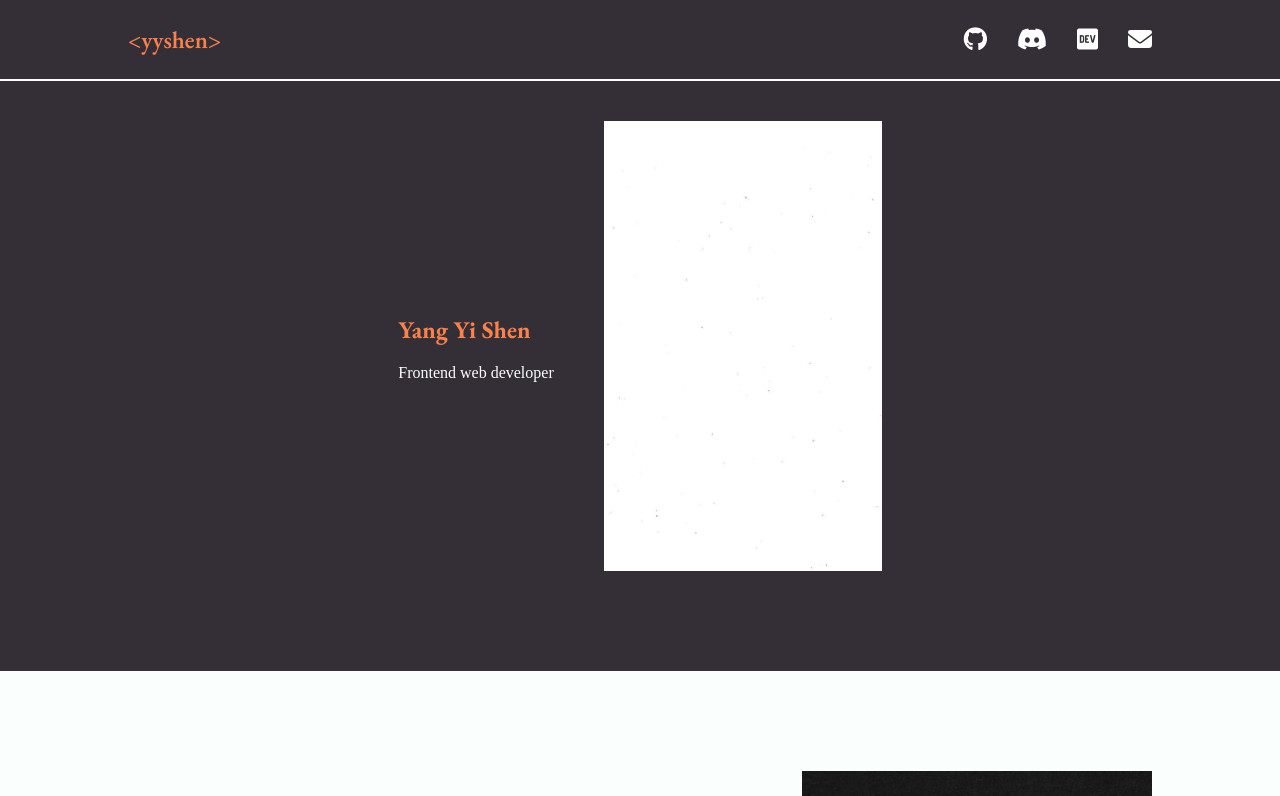
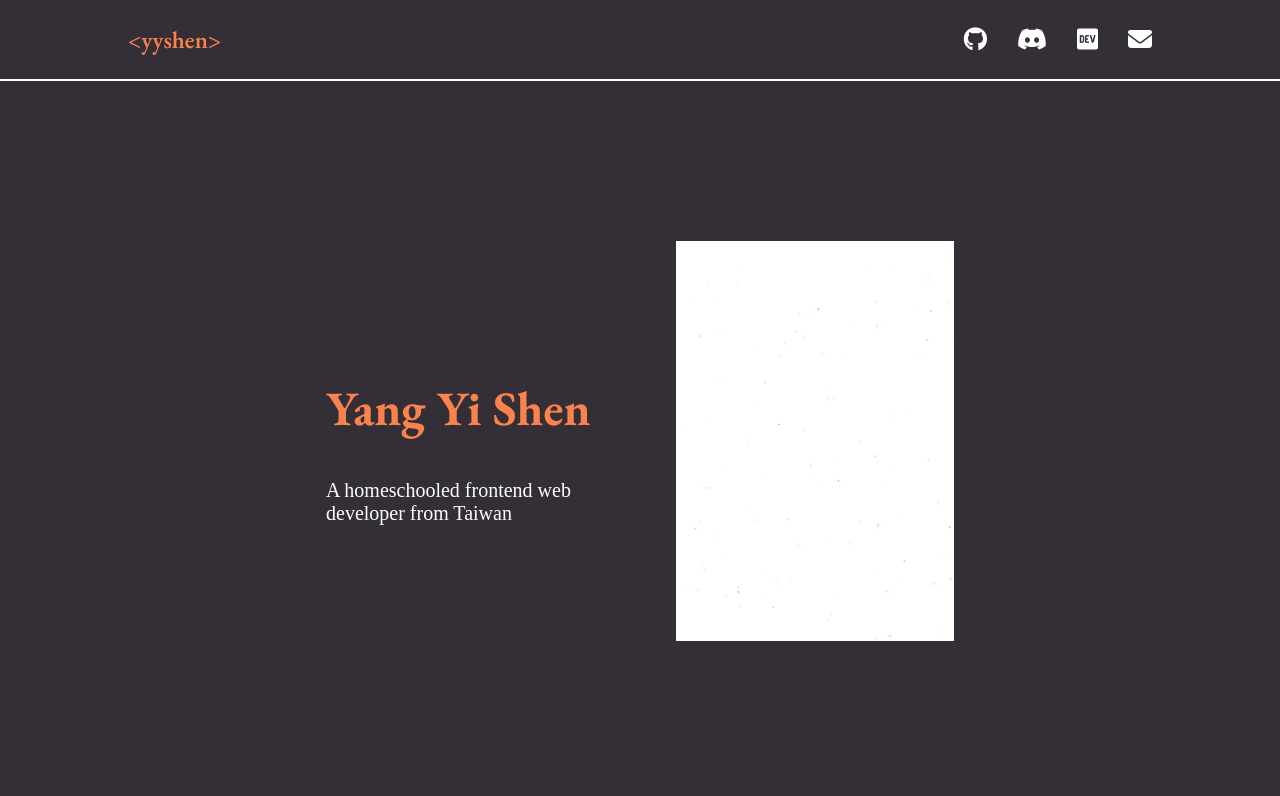
Before and after one commit to Yang-Yi-Shen/personal-website, a Vue app: page / in a window 1280 px wide. Shown: the top 796 px of the page. Built offline with nearby package versions, Linux system fonts and the light colour scheme; a web font is replaced by a local one.

Commit message:
feat: resized introduction & enlarged text

```diff
--- a/src/components/Introduction.vue
+++ b/src/components/Introduction.vue
@@ -3,8 +3,8 @@
 <template>
     <section id="introduction">
         <div class="intro-text">
-            <h1 class="heading">Yang Yi Shen</h1>
-            <p>Frontend web developer</p>
+            <h1 class="heading intro-title">Yang Yi Shen</h1>
+            <p class="intro-subtitle">A homeschooled frontend web developer from Taiwan</p>
         </div>
         <img class="intro-image" src="/src/assets/blank.jpg">
     </section>
@@ -12,15 +12,27 @@
 
 <style scoped>
 #introduction {
+    height: calc(100vh - 80px);
     display: flex;
     justify-content: center;
     align-items: center;
     gap: 50px;
-    padding: 40px 0px 100px;
+}
+
+.intro-text {
+    width: 300px;
+}
+
+.intro-title {
+    font-size: 48px;
+}
+
+.intro-subtitle {
+    font-size: 20px;
 }
 
 .intro-image {
-    height: 450px;
+    height: 400px;
     width: 278px;
     object-fit: cover;
 }
```
